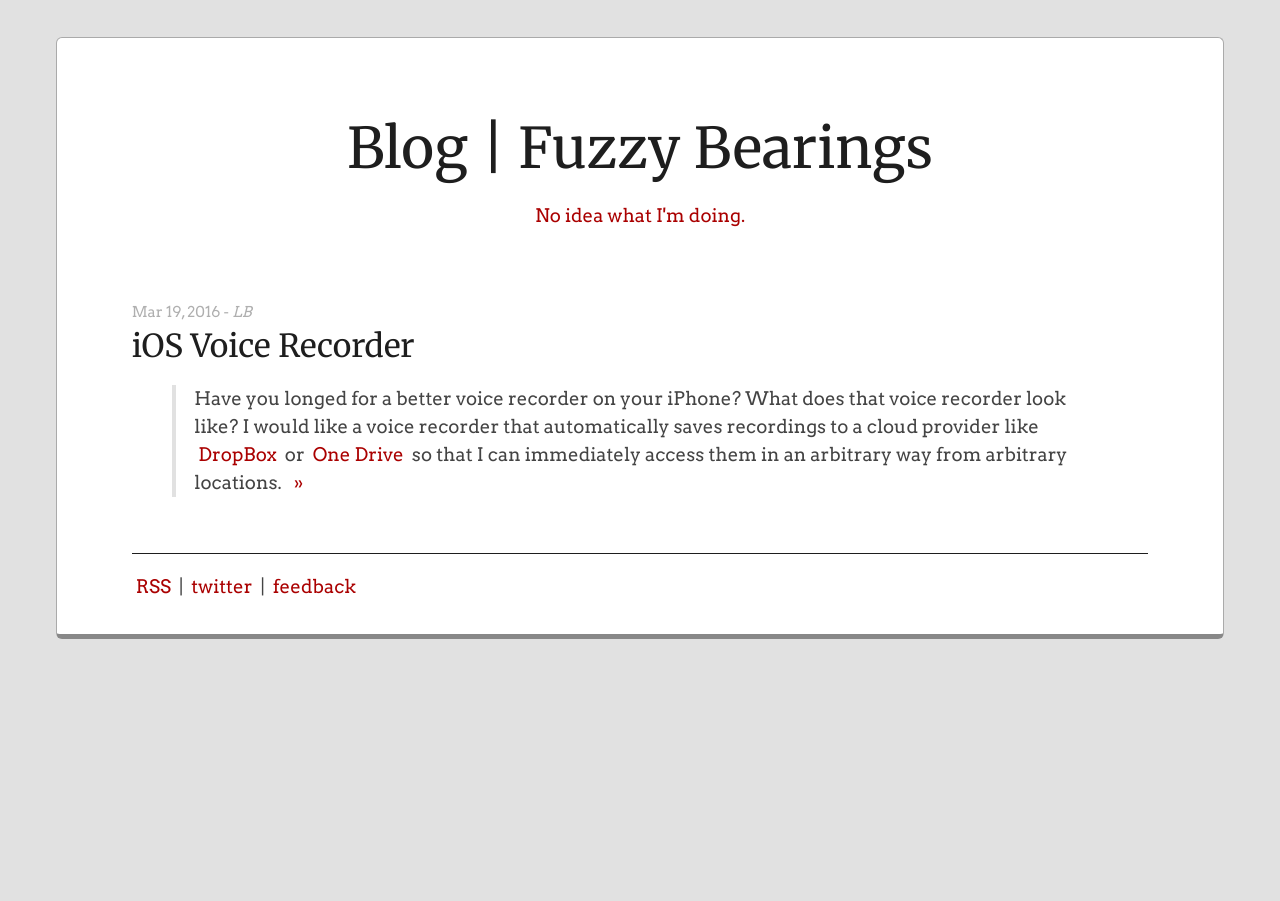
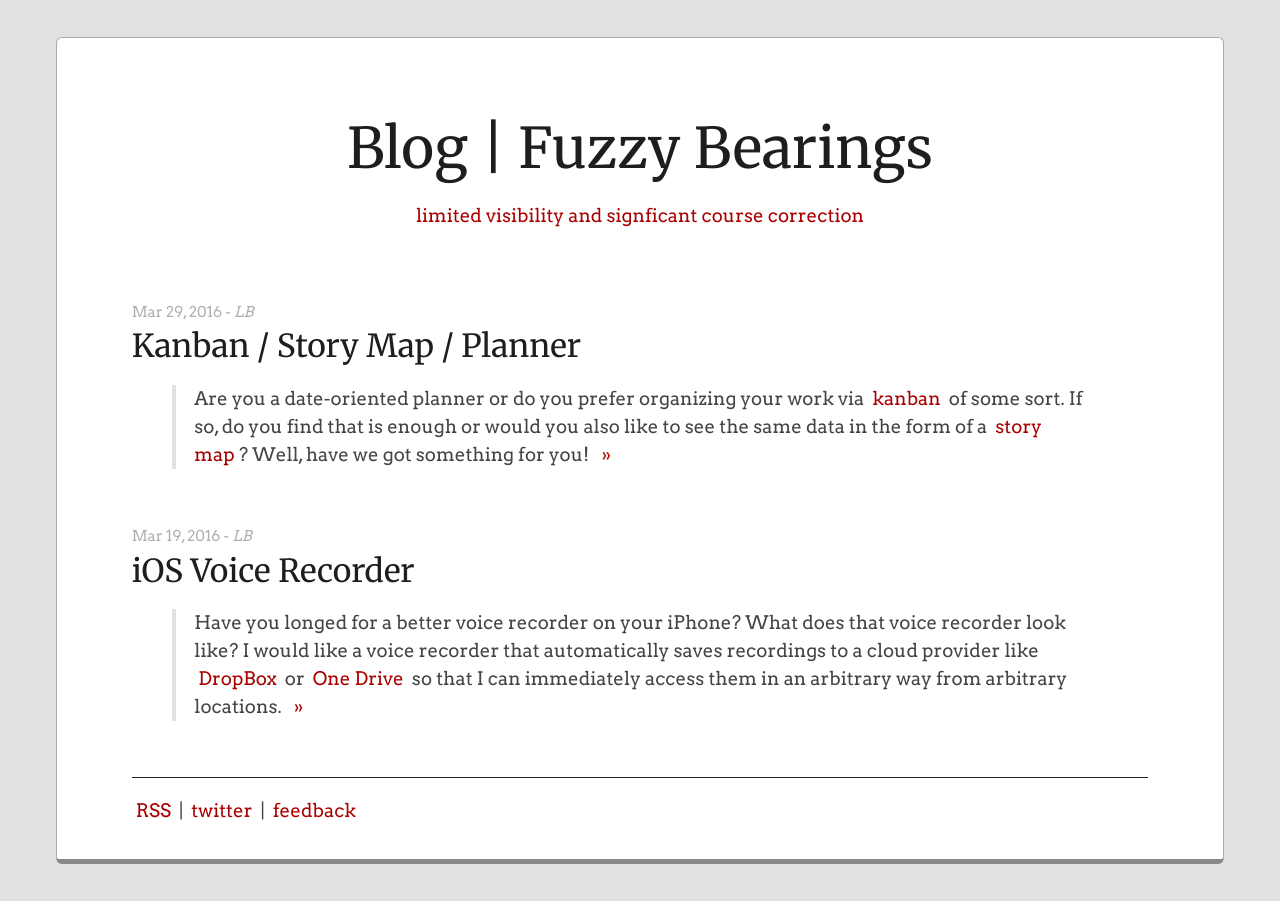
Before and after one commit to FuzzyBearings-Websites/com.fuzzybearings.blog, a Jekyll site: the page built from index.html, in a window 1280 px wide. Built offline with Jekyll 4.4.1, drawn with Linux system fonts in a browser that asks for light colours.

Commit message:
Added planner post.

```diff
--- a/_config.yml
+++ b/_config.yml
@@ -1,7 +1,7 @@
 # Site settings
 brand: Fuzzy Bearings
 title: Blog
-subtitle: No idea what I'm doing.
+subtitle: limited visibility and signficant course correction
 description: > # this means to ignore newlines until "baseurl:"
   Blog | Fuzzy Bearings
 baseurl: ""
--- a/_drafts/2016-03-17-welcome-to-jekyll.markdown
+++ b/_drafts/2016-03-17-welcome-to-jekyll.markdown
@@ -4,7 +4,7 @@ title:  "Welcome to Jekyll!"
 date:   2016-03-17 23:26:24
 categories: jekyll update
 author: LB
-pitch: You’ll find this post in your `_posts` directory. Go ahead and edit it and re-build the site to see your changes. You can rebuild the site in many different ways, but the most common way is to run `jekyll serve`, which launches a web server and auto-regenerates your site when a file is updated.
+preface: You’ll find this post in your `_posts` directory. Go ahead and edit it and re-build the site to see your changes. You can rebuild the site in many different ways, but the most common way is to run `jekyll serve`, which launches a web server and auto-regenerates your site when a file is updated.
 ---
 You’ll find this post in your `_posts` directory. Go ahead and edit it and re-build the site to see your changes. You can rebuild the site in many different ways, but the most common way is to run `jekyll serve`, which launches a web server and auto-regenerates your site when a file is updated.
 
--- a/_includes/post.html
+++ b/_includes/post.html
@@ -1,7 +1,7 @@
 {% assign p=include.post %}<div class="post">
 	<p class="meta"><span class="date">{{ p.date | date: "%b %-d, %Y" }}</span> - <span class="author">{{ p.author }}</span></p>
 	{% if include.more %}<h1 class="title"><a href="{{ post.url | prepend: site.baseurl }}">{{ p.title }}</a></h1>{% else %}<h1 class="title">{{ p.title }}</h1>{% endif %}
-	<blockquote class="pitch">{{ p.pitch }}{% if include.more %}&nbsp;<a class="more-link" href="{{ p.url | prepend: site.baseurl }}">&nbsp;&raquo;&nbsp;</a>{% endif %}</blockquote>
+	<blockquote class="preface">{{ p.preface }}{% if include.more %}&nbsp;<a class="more-link" href="{{ p.url | prepend: site.baseurl }}">&nbsp;&raquo;&nbsp;</a>{% endif %}</blockquote>
 	{% if include.content %}
 	<div class="content">{{ content }}</div>
 	{% endif %}</div>
--- a/_layouts/post.html
+++ b/_layouts/post.html
@@ -2,4 +2,4 @@
 layout: default
 ---
 {% include post.html post=page content="YES" %}
-<p class="action">What do you think about the idea? What would you change? Are you going to beat me to it? Give me some <a href="https://github.com/FuzzyBearingsWebsites/com.fuzzybearings.blog/issues">feedback</a> if you have a chance!</p>
+<p class="action">What do you think about the idea? What would you do differently? Are you going to beat me to it? Give me some <a href="https://github.com/FuzzyBearingsWebsites/com.fuzzybearings.blog/issues">feedback</a> if you have a chance!</p>
--- a/_sass/_base.scss
+++ b/_sass/_base.scss
@@ -103,7 +103,7 @@ li.post {
 
 div.post {
 	margin: 0em 0 0em 0;
-	blockquote.pitch {
+	blockquote.preface {
 		border-left: 4px solid #e1e1e1;
 		padding: 0 1em;
 		@media (max-width: $device-max-width) {
@@ -125,7 +125,7 @@ div.post {
 	}
 }
 
-p.actin {
+p.action {
 	margin: 0 0 2em 0;
 	padding: 0;
 }
--- /dev/null
+++ b/projects/_posts/2016-03-29-planner.md
@@ -0,0 +1,26 @@
+---
+layout: post
+title: Kanban / Story Map / Planner
+author: LB
+preface: Are you a date-oriented planner or do you prefer organizing your work via <a href="http://www.everydaykanban.com/what-is-kanban/">kanban</a> of some sort. If so, do you find that is enough or would you also like to see the same data in the form of a <a href="http://www.infoq.com/presentations/user-story-map">story map</a>? Well, have we got something for you!
+---
+In true lean spirit, I'm close to finishing up a prototype of a **kanban** representation for the iPhone. Once I can add and edit stories I'll port the same to the iPad before starting down the **story mapping** path.
+
+*A few thoughts on where I'm headed:*
+
+### Landing Screen
+
+- initially, the landing screen will simply display a list of active and inactive projects
+- you will be able to add and delete projects as well as move projects between the two extremes
+
+### Kanban Board
+
+- select project from the **Landing Screen** and you'll be taken to a kanban board
+- the kanban board for release 1 will be a simple table view where sections map to kanban columns and rows map to stories
+- kanban columns can be customized
+
+### Story Detail
+
+- select a story from the kanban board and you'll be taken to the story detail screen
+- for the first release, story details will consist mostly of name and description fields
+- stories will be sortable
```
Also changed, not shown: ideas/_drafts/2016-03-18-ios-storymapping-tool.md (+1 -1 lines), ideas/_drafts/2016-03-23-ios-kanban.md (added, +6 -0 lines), ideas/_posts/2016-03-19-ios-voice-recorder.md (+1 -1 lines).
